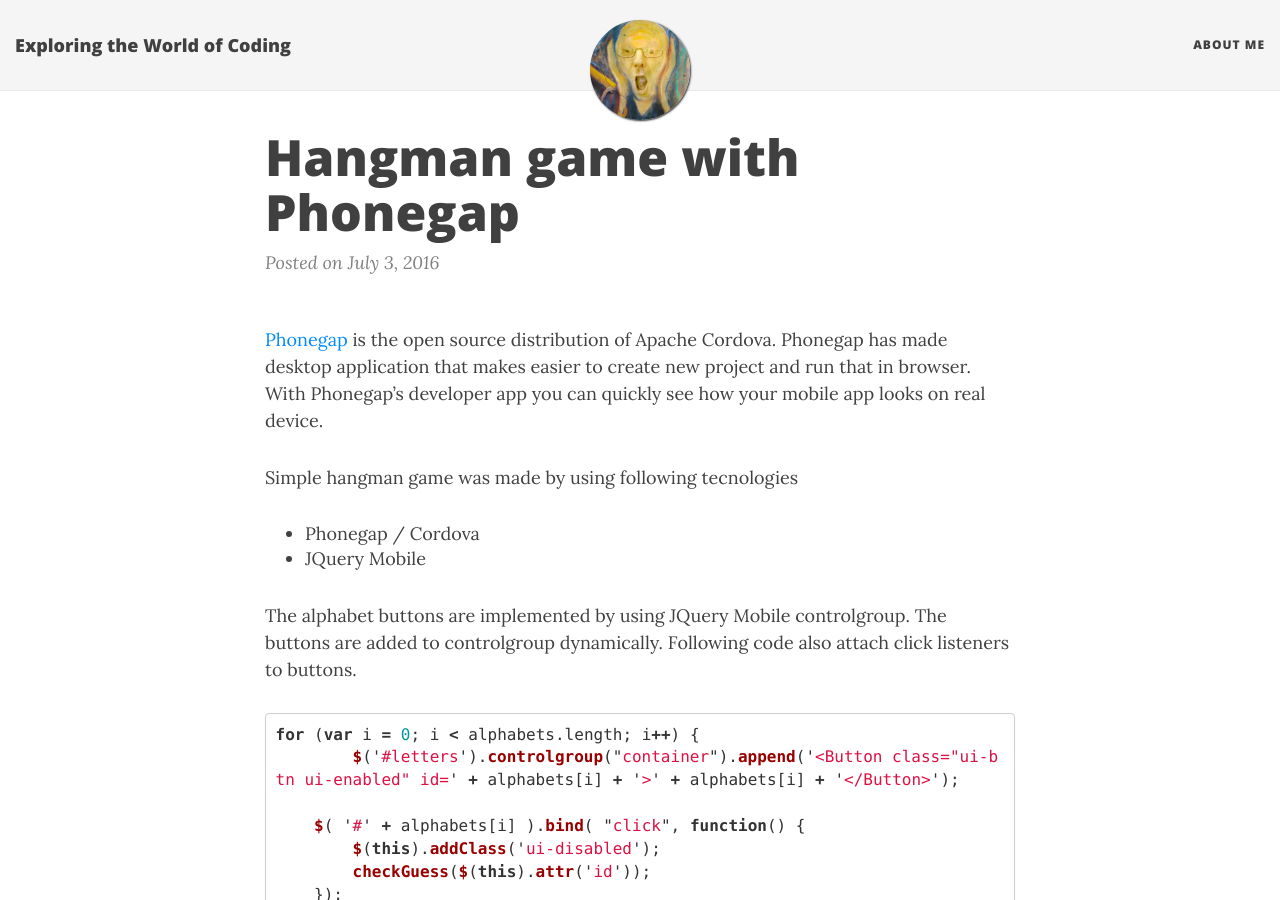
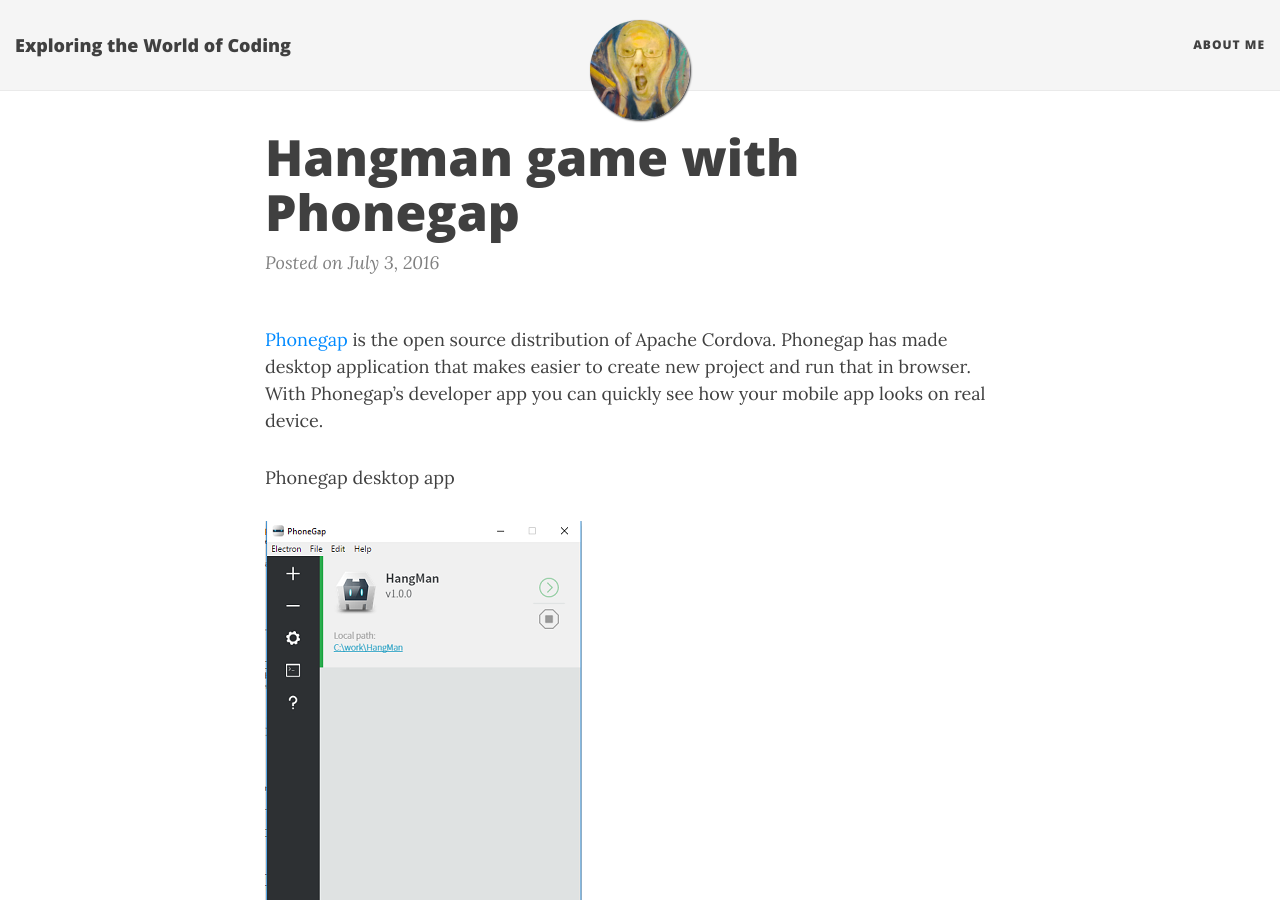
Before and after one commit to juhahinkula/juhahinkula.github.io, a Jekyll site: the page built from _posts/2016-07-03-hangman-cordova.markdown, in a window 1280 px wide and 900 px high. Built offline with Jekyll 4.4.1, drawn with Linux system fonts in a browser that asks for light colours; nearby versions of some CDN libraries; comment, search, counter and statistics services are not loaded.

Commit message:
poat modification

```diff
--- a/_posts/2016-07-03-hangman-cordova.markdown
+++ b/_posts/2016-07-03-hangman-cordova.markdown
@@ -3,6 +3,10 @@
 title:  "Hangman game with Phonegap"
 ---
 [Phonegap](http://http://phonegap.com/products/) is the open source distribution of Apache Cordova. Phonegap has made desktop application that makes easier to create new project and run that in browser. With Phonegap's developer app you can quickly see how your mobile app looks on real device.
+
+Phonegap desktop app
+
+![screenshot]({{ site.baseurl }}/img/desktopapp.png)
 
 Simple hangman game was made by using following tecnologies
 
```
Also changed, not shown: img/desktopapp.png (added).
